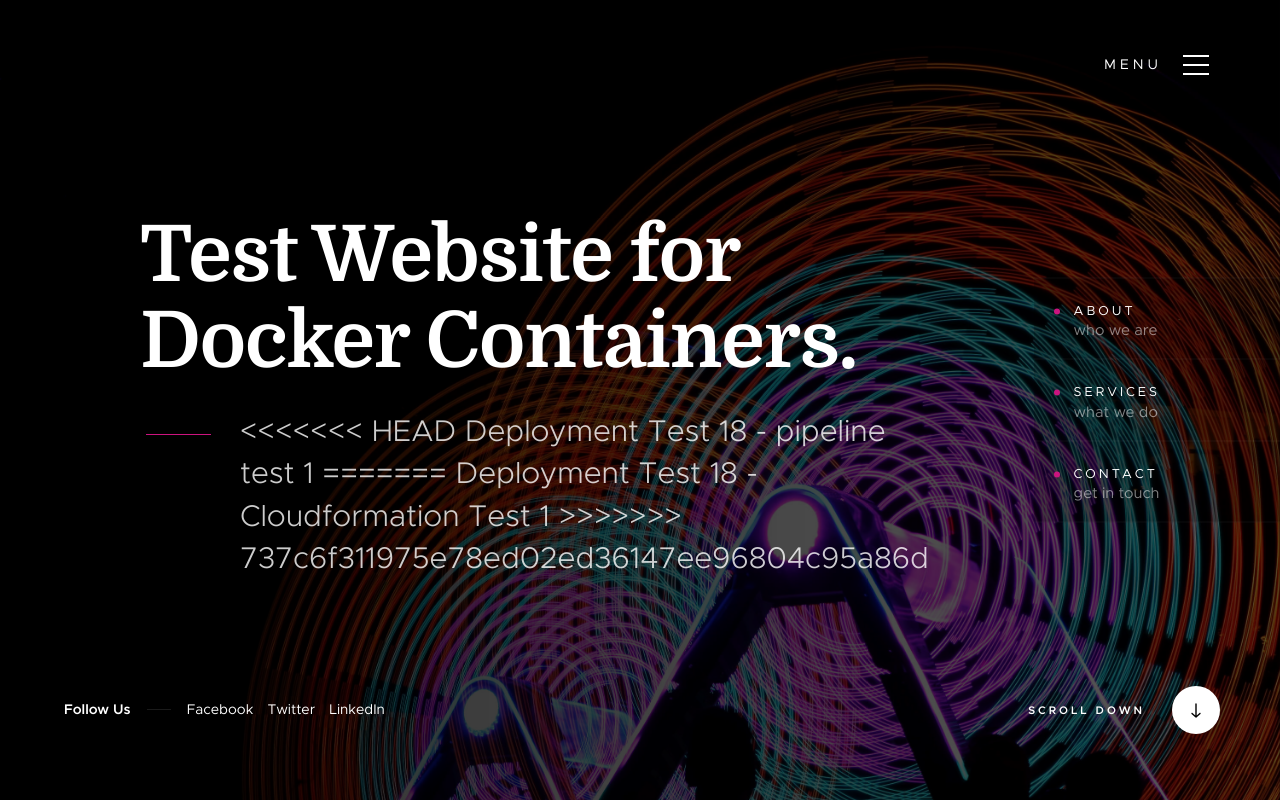
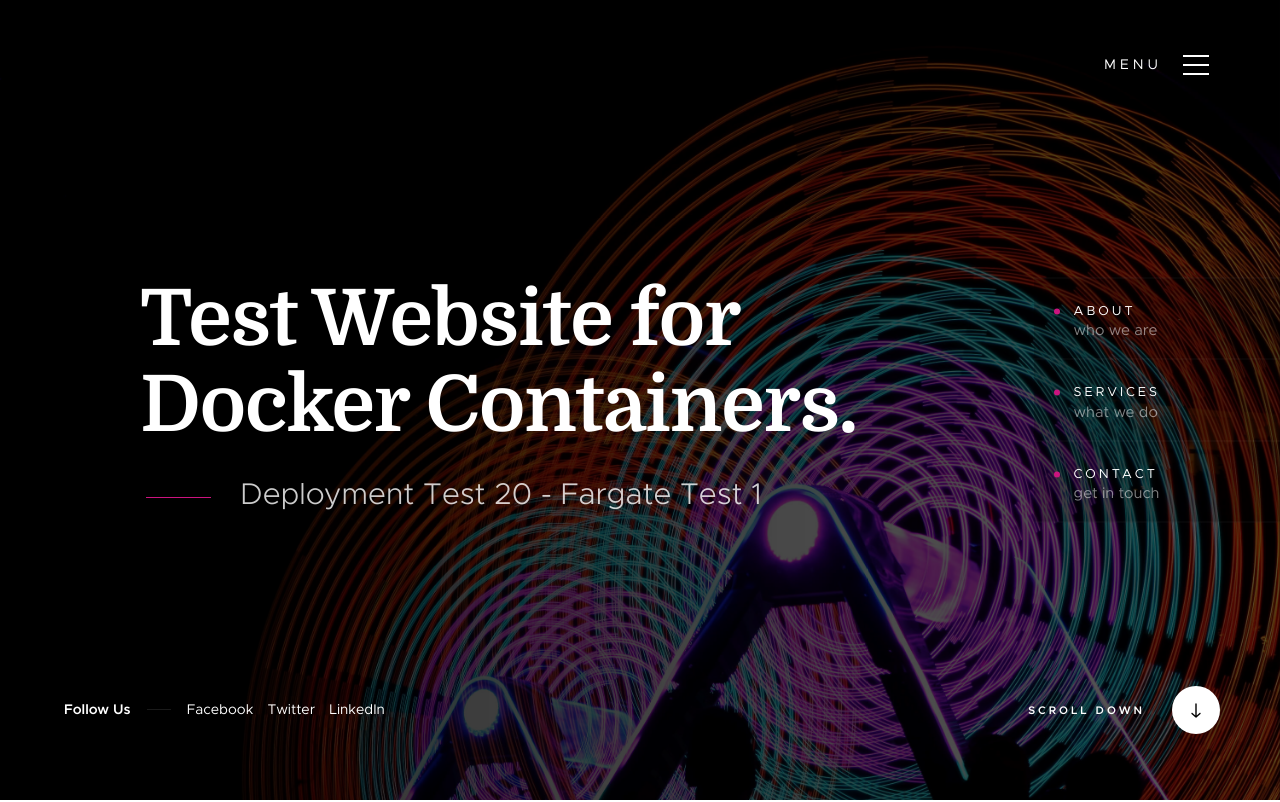
Before and after one commit to seankbeard/docker-sample, a plain HTML site: page webdemo/index.html in a window 1280 px wide. Shown: the top 802 px of the page. Drawn offline with Linux system fonts and the light colour scheme; files whose address does not match are found by name.

Commit message:
testing deployment

```diff
--- a/webdemo/index.html
+++ b/webdemo/index.html
@@ -98,11 +98,7 @@
                 </h1>
 
                 <p>
-<<<<<<< HEAD
-                Deployment Test 18 - pipeline test 1
-=======
-                Deployment Test 18 - Cloudformation Test 1
->>>>>>> 737c6f311975e78ed02ed36147ee96804c95a86d
+                Deployment Test 20 - Fargate Test 1
                 </p>
             </div> <!-- end home-content__main -->
 
```
